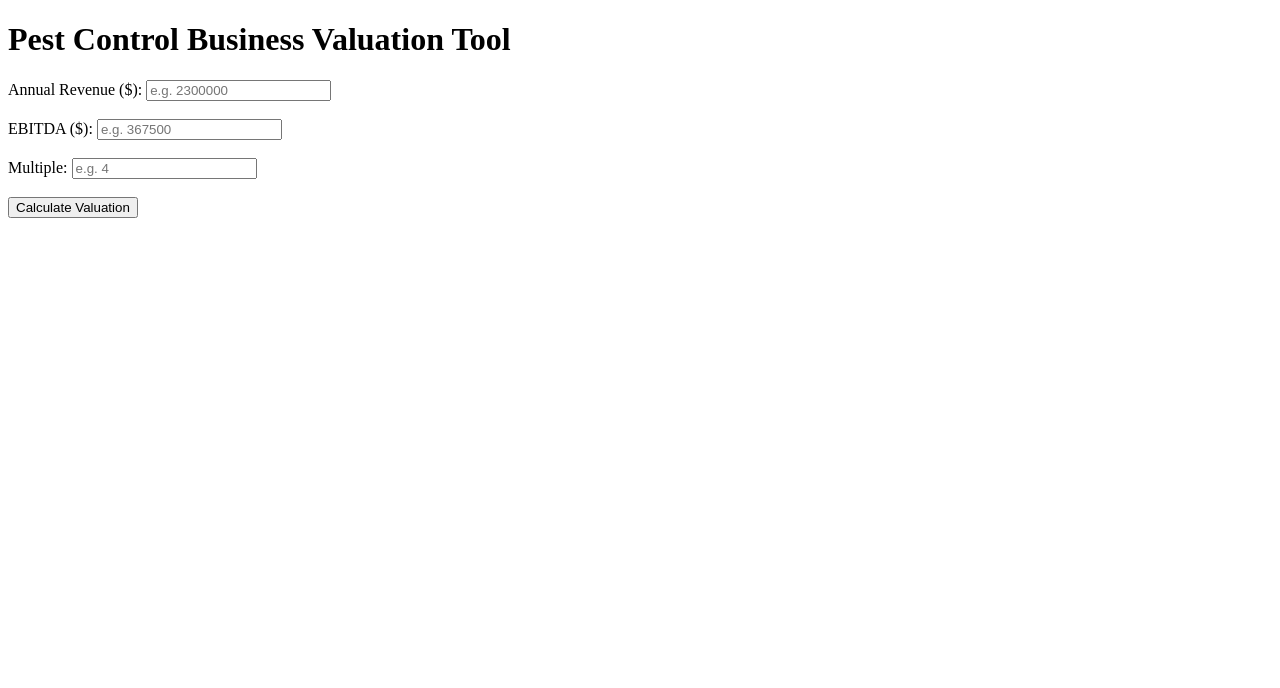
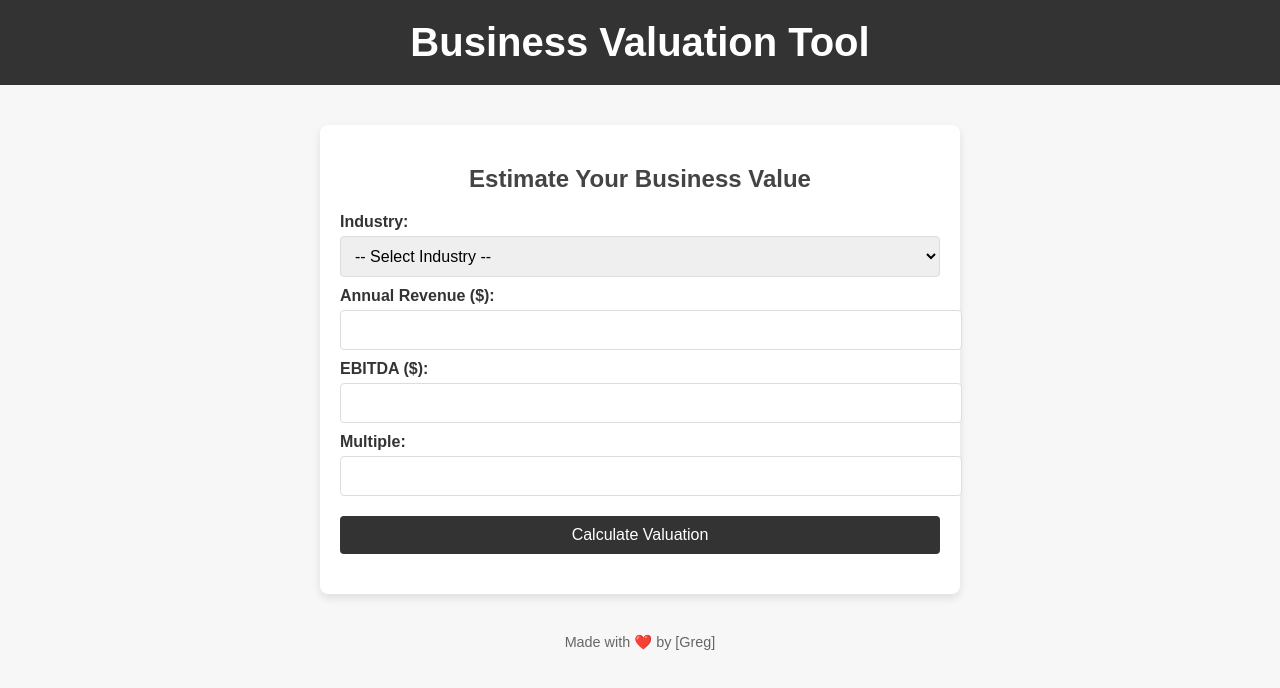
Before and after one commit to gregmcla/pest-control-valuation, a plain HTML site: page index.html in a window 1280 px wide. Drawn offline with Linux system fonts and the light colour scheme.

Commit message:
Redesign valuation tool with modern styles

```diff
--- a/index.html
+++ b/index.html
@@ -3,37 +3,119 @@
 <head>
     <meta charset="UTF-8">
     <meta name="viewport" content="width=device-width, initial-scale=1.0">
-    <title>Pest Control Business Valuation Tool</title>
-</head>
-<body>
-    <h1>Pest Control Business Valuation Tool</h1>
+    <title>Business Valuation Tool</title>
+    <style>
+        body {
+            font-family: 'Arial', sans-serif;
+            margin: 0;
+            padding: 0;
+            background-color: #f7f7f7;
+            color: #333;
+        }
 
-    <form onsubmit="event.preventDefault(); valuate();">
-        <label for="annual_revenue">Annual Revenue ($):</label>
-        <input type="number" id="annual_revenue" placeholder="e.g. 2300000" required>
-        <br><br>
+        header {
+            background-color: #333;
+            color: #fff;
+            text-align: center;
+            padding: 20px 0;
+        }
 
-        <label for="ebitda">EBITDA ($):</label>
-        <input type="number" id="ebitda" placeholder="e.g. 367500" required>
-        <br><br>
+        header h1 {
+            margin: 0;
+            font-size: 2.5rem;
+        }
 
-        <label for="multiple">Multiple:</label>
-        <input type="number" id="multiple" placeholder="e.g. 4" required>
-        <br><br>
+        main {
+            max-width: 600px;
+            margin: 40px auto;
+            padding: 20px;
+            background-color: #fff;
+            box-shadow: 0 4px 8px rgba(0, 0, 0, 0.1);
+            border-radius: 8px;
+        }
 
-        <button type="submit">Calculate Valuation</button>
-    </form>
+        h2 {
+            text-align: center;
+            margin-bottom: 20px;
+            color: #444;
+        }
 
-    <h2 id="result"></h2>
+        label {
+            display: block;
+            margin-top: 10px;
+            font-weight: bold;
+        }
 
+        select, input {
+            width: 100%;
+            padding: 10px;
+            margin-top: 5px;
+            border: 1px solid #ddd;
+            border-radius: 4px;
+            font-size: 1rem;
+        }
+
+        button {
+            display: block;
+            width: 100%;
+            padding: 10px;
+            margin-top: 20px;
+            background-color: #333;
+            color: #fff;
+            border: none;
+            border-radius: 4px;
+            font-size: 1rem;
+            cursor: pointer;
+        }
+
+        button:hover {
+            background-color: #555;
+        }
+
+        #result {
+            margin-top: 20px;
+            text-align: center;
+            font-size: 1.25rem;
+            color: #444;
+        }
+
+        footer {
+            margin-top: 40px;
+            text-align: center;
+            font-size: 0.9rem;
+            color: #666;
+        }
+    </style>
     <script>
+        // Predefined multiples for industries
+        const industryMultiples = {
+            "HVAC - Commercial": 5.0,
+            "HVAC - Residential": 4.5,
+            "Plumbing": 4.8,
+            "Roofing": 4.2,
+            "Landscaping - Commercial": 4.0,
+            "Landscaping - Residential": 3.8,
+            "Manufacturing": 5.5,
+            "Insurance Agency - Personal Lines": 6.0,
+            "Pest Control - Residential": 4.5,
+            "Veterinary Practice / Animal Hospital": 6.5,
+        };
+
+        // Function to update the multiple when an industry is selected
+        function updateMultiple() {
+            const industry = document.getElementById("industry").value;
+            const multiple = industryMultiples[industry] || '';
+            document.getElementById("multiple").value = multiple;
+        }
+
+        // Function to send data to backend and calculate valuation
         async function valuate() {
             const annualRevenue = document.getElementById('annual_revenue').value;
             const ebitda = document.getElementById('ebitda').value;
             const multiple = document.getElementById('multiple').value;
 
             try {
-                const response = await fetch('https://pest-control-valuation.onrender.com/api/valuate', { // Replace with Render backend URL
+                const response = await fetch('https://pest-control-valuation.onrender.com/api/valuate', {
                     method: 'POST',
                     headers: {
                         'Content-Type': 'application/json',
@@ -45,10 +127,6 @@
                     }),
                 });
 
-                if (!response.ok) {
-                    throw new Error(`HTTP error! Status: ${response.status}`);
-                }
-
                 const data = await response.json();
                 document.getElementById('result').innerText = `Valuation: $${data.valuation.toLocaleString()}`;
             } catch (error) {
@@ -57,5 +135,40 @@
             }
         }
     </script>
+</head>
+<body>
+    <header>
+        <h1>Business Valuation Tool</h1>
+    </header>
+    <main>
+        <h2>Estimate Your Business Value</h2>
+        <form onsubmit="event.preventDefault(); valuate();">
+            <label for="industry">Industry:</label>
+            <select id="industry" onchange="updateMultiple()" required>
+                <option value="">-- Select Industry --</option>
+                <option value="HVAC - Commercial">HVAC - Commercial</option>
+                <option value="HVAC - Residential">HVAC - Residential</option>
+                <option value="Plumbing">Plumbing</option>
+                <option value="Roofing">Roofing</option>
+                <option value="Landscaping - Commercial">Landscaping - Commercial</option>
+                <option value="Landscaping - Residential">Landscaping - Residential</option>
+                <option value="Manufacturing">Manufacturing</option>
+                <option value="Insurance Agency - Personal Lines">Insurance Agency - Personal Lines</option>
+                <option value="Pest Control - Residential">Pest Control - Residential</option>
+                <option value="Veterinary Practice / Animal Hospital">Veterinary Practice / Animal Hospital</option>
+            </select>
+            <label for="annual_revenue">Annual Revenue ($):</label>
+            <input type="number" id="annual_revenue" required>
+            <label for="ebitda">EBITDA ($):</label>
+            <input type="number" id="ebitda" required>
+            <label for="multiple">Multiple:</label>
+            <input type="number" id="multiple" step="0.1" readonly>
+            <button type="submit">Calculate Valuation</button>
+        </form>
+        <div id="result"></div>
+    </main>
+    <footer>
+        Made with ❤️ by [Greg]
+    </footer>
 </body>
 </html>
```
